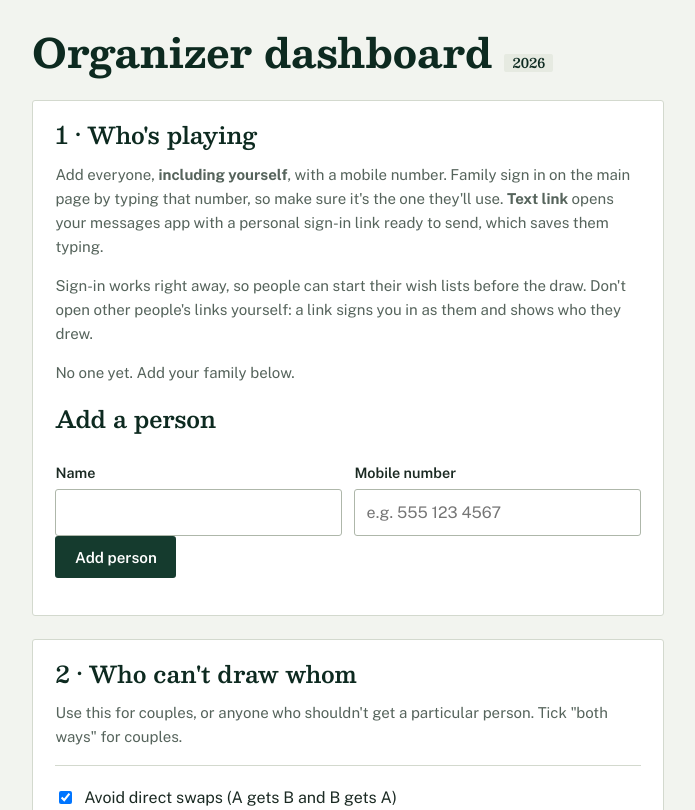
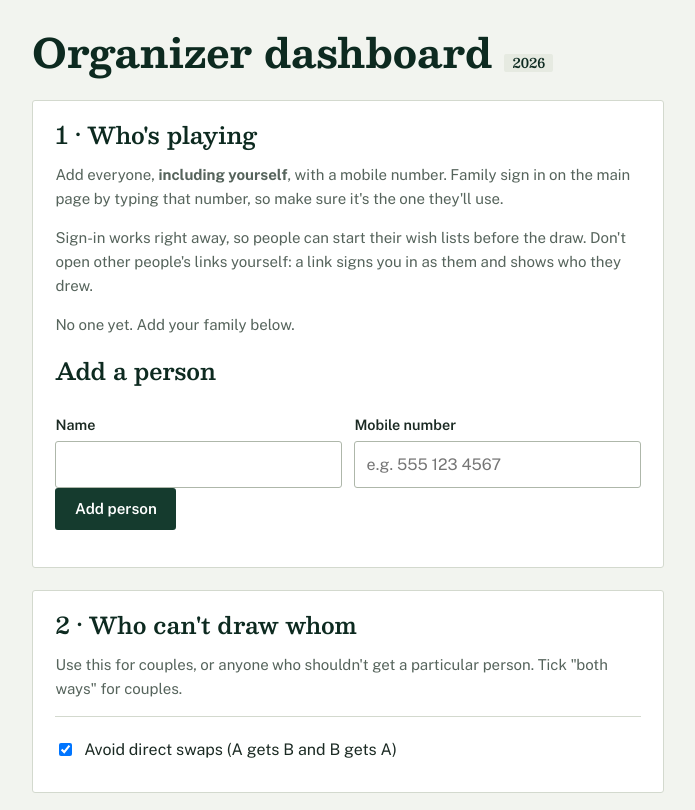
Before and after one commit to jhamil71/secret-santa, a Flask app: page /admin in a window 1280 px wide. Shown: the part 69-879 px from the top of the page, without its empty margins (292-987 px from the left). Run offline with Flask 3, Linux system fonts and the light colour scheme; the visitor is signed in with stand-in values (Sample User, id 1); data comes from the database, SQL or seed files in the repository; data that the repository does not hold is empty.

Commit message:
Remove public-list footer and organizer text/copy link buttons
Co-Authored-By: Claude Sonnet 5.5 <noreply@anthropic.com>
Claude-Session: https://claude.ai/code/session_018wR3byGBk5muSHGRwTh6ec

```diff
--- a/templates/admin.html
+++ b/templates/admin.html
@@ -13,7 +13,7 @@
 {# ---------- 1. People ---------- #}
 <div class="card">
   <h2>1 · Who's playing</h2>
-  <p class="muted">Add everyone, <strong>including yourself</strong>, with a mobile number. Family sign in on the main page by typing that number, so make sure it's the one they'll use. <strong>Text link</strong> opens your messages app with a personal sign-in link ready to send, which saves them typing.</p>
+  <p class="muted">Add everyone, <strong>including yourself</strong>, with a mobile number. Family sign in on the main page by typing that number, so make sure it's the one they'll use.</p>
   <p class="muted">Sign-in works right away, so people can start their wish lists before the draw. Don't open other people's links yourself: a link signs you in as them and shows who they drew.</p>
 
   {% for p in people %}
@@ -21,12 +21,6 @@
     <div class="pname">
       <strong data-pname="{{ p.id }}">{{ p.name }}</strong>
       <span class="muted">{{ p.phone or 'no number yet' }} · {{ p.n_items }} gift{{ '' if p.n_items == 1 else 's' }} on their list</span>
-    </div>
-    <div class="actions">
-      {% if p.phone %}
-        <a class="btn small" href="sms:{{ p.phone }}?&amp;body={{ sms_text(p.name, p.token)|urlencode }}">💬 Text link</a>
-      {% endif %}
-      <button class="btn ghost small" type="button" data-copy="{{ link_for(p.token) }}">Copy link</button>
     </div>
     <details class="pedit" id="pedit-{{ p.id }}">
       <summary>Edit name or number <span class="muted">(saves automatically)</span></summary>
--- a/templates/home.html
+++ b/templates/home.html
@@ -73,6 +73,5 @@
       {% endif %}
     {% endfor %}
   </ul>
-  <p class="foot">You can't open your own public list, so you never see what's been bought for you.</p>
 </section>
 {% endblock %}
```
Also changed, not shown: tests/test_all.py (+2 -2 lines), README.md.
